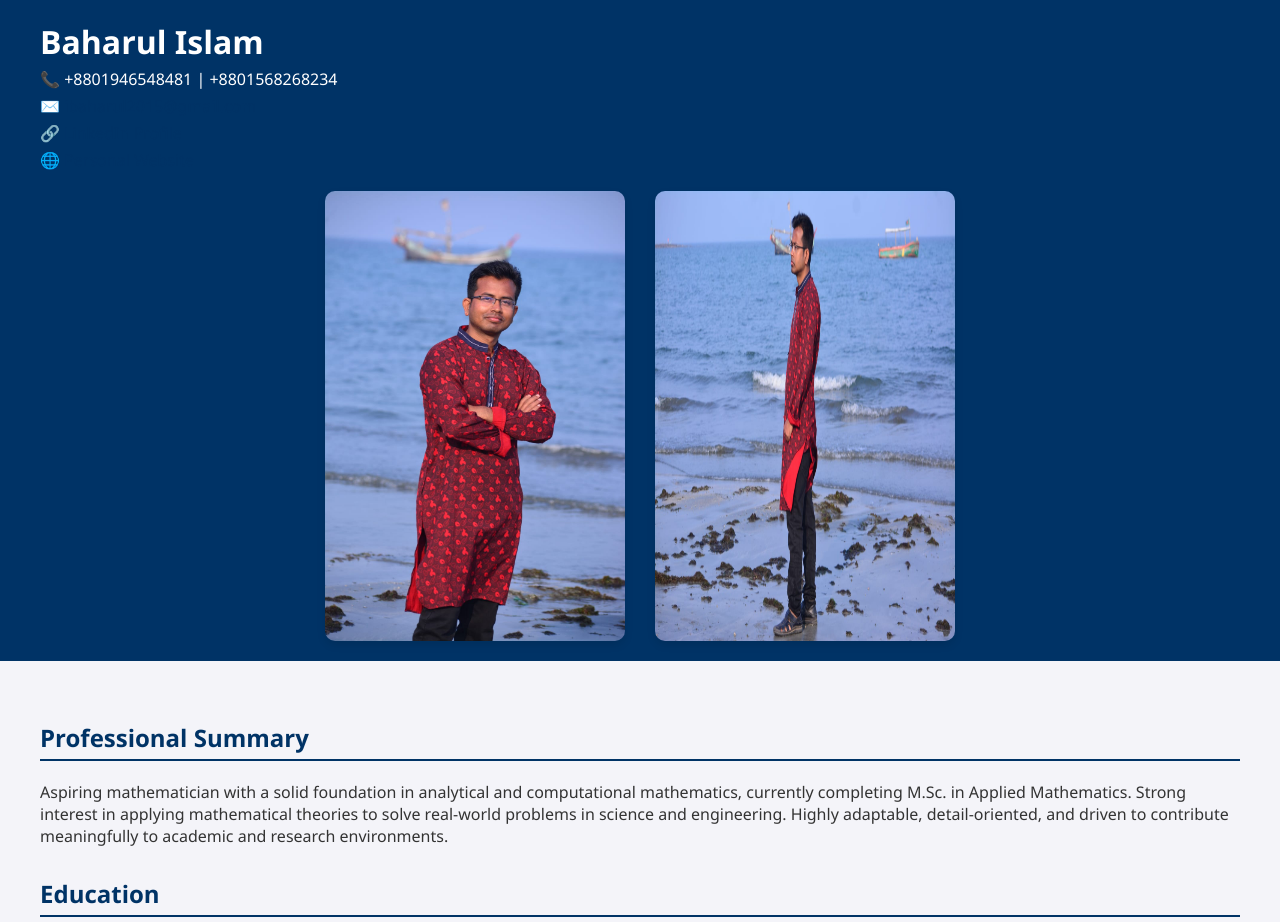
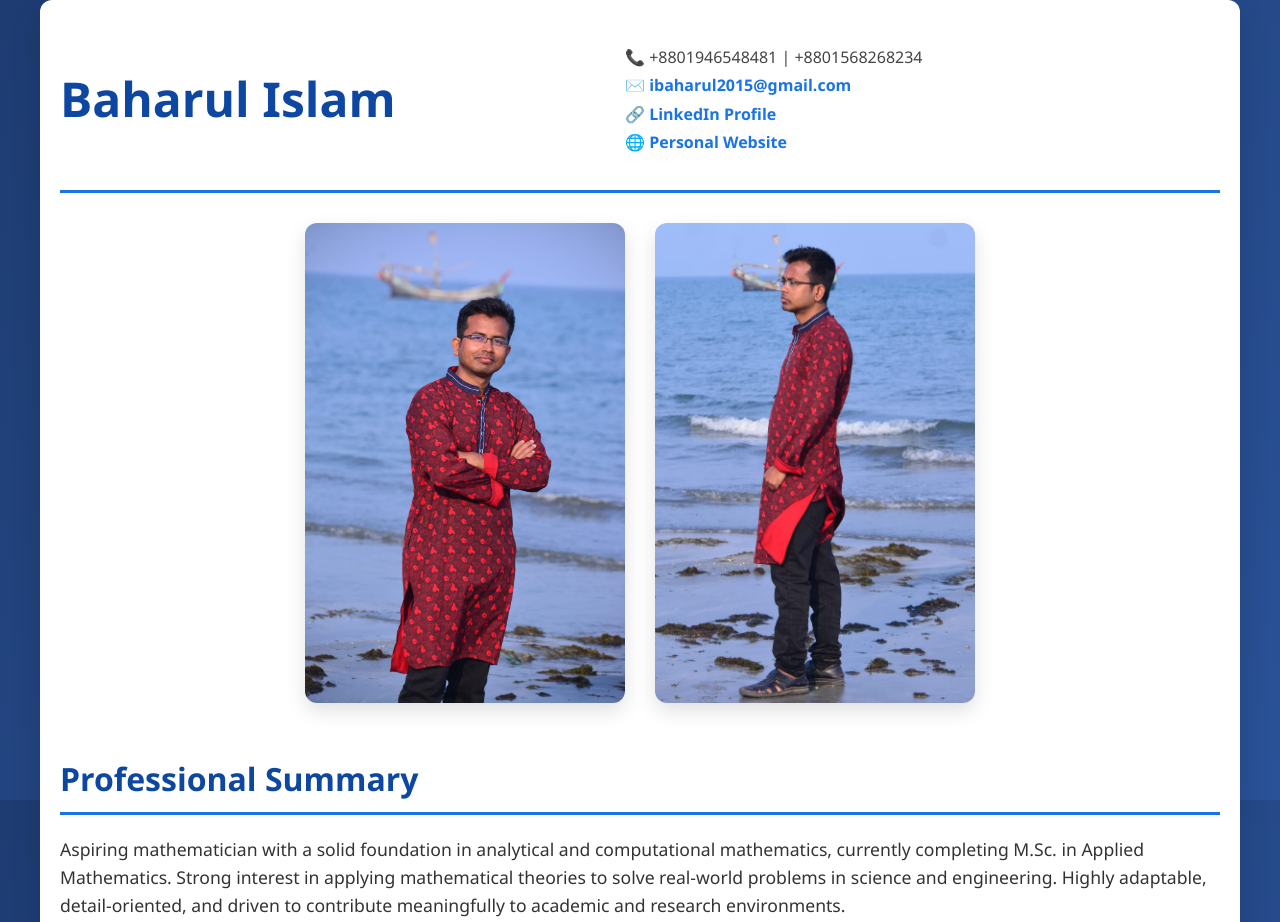
Before and after one commit to ibaharul2015/ibaharul2015.github.io, a plain HTML site: page index.html in a window 1280 px wide. Shown: the top 922 px of the page. Drawn offline with Linux system fonts and the light colour scheme.

Commit message:
Update index.html

```diff
--- a/index.html
+++ b/index.html
@@ -1,67 +1,204 @@
-
 <!DOCTYPE html>
 <html lang="en">
 <head>
   <meta charset="UTF-8" />
-  <meta name="viewport" content="width=device-width, initial-scale=1.0" />
+  <meta name="viewport" content="width=device-width, initial-scale=1" />
   <title>Baharul Islam | Mathematician</title>
   <style>
-    body {
+    /* Reset and base */
+    * {
+      box-sizing: border-box;
+    }
+    body, html {
+      margin: 0; padding: 0; height: 100%;
       font-family: 'Segoe UI', Tahoma, Geneva, Verdana, sans-serif;
+      background: linear-gradient(135deg, #1e3c72 0%, #2a5298 100%);
+      color: #222;
+      line-height: 1.6;
+      min-height: 100vh;
+    }
+
+    a {
+      color: #1a73e8;
+      text-decoration: none;
+      transition: color 0.3s ease;
+    }
+    a:hover, a:focus {
+      color: #0047b3;
+      text-decoration: underline;
+    }
+
+    .container {
+      max-width: 1200px;
+      margin: 0 auto;
+      padding: 40px 20px 80px;
+      background: #fff;
+      border-radius: 12px;
+      box-shadow: 0 12px 30px rgba(0,0,0,0.15);
+    }
+
+    header {
+      padding-bottom: 30px;
+      border-bottom: 3px solid #1a73e8;
+      display: flex;
+      flex-wrap: wrap;
+      align-items: center;
+      gap: 20px;
+    }
+    header h1 {
+      font-size: 3rem;
+      color: #0d47a1;
+      flex: 1 1 300px;
       margin: 0;
-      padding: 0;
-      background: #f4f4f9;
+    }
+    header .contact-info {
+      flex: 1 1 350px;
+      font-size: 1rem;
+      color: #444;
+      line-height: 1.4;
+    }
+    header .contact-info p {
+      margin: 6px 0;
+    }
+    header .contact-info a {
+      color: #1a73e8;
+      font-weight: 600;
+    }
+
+    .photos {
+      margin-top: 30px;
+      display: flex;
+      gap: 30px;
+      justify-content: center;
+      flex-wrap: wrap;
+    }
+    .photos img {
+      width: 320px;
+      max-width: 100%;
+      border-radius: 12px;
+      box-shadow: 0 8px 20px rgba(0,0,0,0.12);
+      object-fit: cover;
+      transition: transform 0.3s ease;
+      cursor: pointer;
+    }
+    .photos img:hover {
+      transform: scale(1.05);
+    }
+
+    main section {
+      margin-top: 50px;
+    }
+    main section h2 {
+      font-size: 2rem;
+      color: #0d47a1;
+      border-bottom: 3px solid #1a73e8;
+      padding-bottom: 8px;
+      margin-bottom: 20px;
+    }
+    main section p, main section ul {
+      font-size: 1.1rem;
       color: #333;
     }
+    main ul {
+      list-style-type: square;
+      padding-left: 22px;
+      margin-top: 10px;
+    }
+    main ul li {
+      margin-bottom: 10px;
+    }
+
+    /* Featured Video styles */
+    .video-wrapper {
+      position: relative;
+      padding-bottom: 56.25%; /* 16:9 */
+      height: 0;
+      overflow: hidden;
+      border-radius: 12px;
+      box-shadow: 0 8px 25px rgba(0,0,0,0.2);
+      max-width: 100%;
+    }
+    .video-wrapper iframe {
+      position: absolute;
+      top: 0; left: 0;
+      width: 100%;
+      height: 100%;
+      border: 0;
+      border-radius: 12px;
+    }
+
+    /* Connect With Me section */
+    .connect {
+      text-align: center;
+      margin-top: 60px;
+      padding-top: 30px;
+      border-top: 3px solid #1a73e8;
+    }
+    .connect h2 {
+      margin-bottom: 20px;
+    }
+    .social-icons {
+      display: inline-flex;
+      gap: 30px;
+      font-size: 2.8rem;
+    }
+    .social-icons a {
+      color: #1a73e8;
+      transition: color 0.3s ease;
+    }
+    .social-icons a:hover, .social-icons a:focus {
+      color: #0047b3;
+    }
+
+    /* Responsive */
+    @media (max-width: 850px) {
       header {
-      background: #003366;
-      color: #fff;
-      padding: 20px 40px;
+        flex-direction: column;
+        align-items: flex-start;
       }
+      header h1, header .contact-info {
+        flex: 1 1 100%;
+      }
+      .photos {
+        justify-content: flex-start;
+      }
+    }
+    @media (max-width: 480px) {
       header h1 {
-      margin: 0;
-      font-size: 2em;
+        font-size: 2.2rem;
       }
-    header p {
-      margin: 5px 0;
+      main section h2 {
+        font-size: 1.6rem;
       }
-    main {
-      padding: 40px;
+      main section p, main section ul {
+        font-size: 1rem;
       }
-    section {
-      margin-bottom: 30px;
+      .photos img {
+        width: 100%;
       }
-    h2 {
-      border-bottom: 2px solid #003366;
-      padding-bottom: 5px;
-      color: #003366;
+      .social-icons {
+        font-size: 2.2rem;
+        gap: 20px;
       }
-    ul {
-      list-style-type: square;
-      margin-left: 20px;
-    }
-    a {
-      color: #003366;
-      text-decoration: none;
-    }
-    a:hover {
-      text-decoration: underline;
     }
   </style>
 </head>
 <body>
+  <div class="container" role="main">
     <header>
       <h1>Baharul Islam</h1>
+      <div class="contact-info">
         <p>📞 +8801946548481 | +8801568268234</p>
         <p>✉️ <a href="mailto:ibaharul2015@gmail.com">ibaharul2015@gmail.com</a></p>
-    <p>🔗 <a href="https://linkedin.com/in/baharul-islam-088a94332" target="_blank">LinkedIn Profile</a></p>
-    <p>🌐 <a href="https://ibaharul2015.github.io" target="_blank">Personal Website</a></p>
-
-    <div style="display: flex; justify-content: center; gap: 30px; flex-wrap: wrap; margin-top: 20px;">
-      <img src="photo1.jpg" alt="Baharul Islam" style="max-width: 100%; width: 300px; border-radius: 10px; box-shadow: 0 4px 8px rgba(0,0,0,0.1);" />
-      <img src="photo2.jpg" alt="Baharul Islam" style="max-width: 100%; width: 300px; border-radius: 10px; box-shadow: 0 4px 8px rgba(0,0,0,0.1);" />
+        <p>🔗 <a href="https://linkedin.com/in/baharul-islam-088a94332" target="_blank" rel="noopener noreferrer">LinkedIn Profile</a></p>
+        <p>🌐 <a href="https://ibaharul2015.github.io" target="_blank" rel="noopener noreferrer">Personal Website</a></p>
       </div>
     </header>
+
+    <div class="photos" aria-label="Photos of Baharul Islam">
+      <img src="photo1.jpg" alt="Baharul Islam smiling" />
+      <img src="photo2.jpg" alt="Baharul Islam working" />
+    </div>
 
     <main>
       <section>
@@ -72,10 +209,20 @@
       <section>
         <h2>Education</h2>
         <ul>
-        <li><strong>M.Sc. in Applied Mathematics</strong> (Expected 2025)<br>Bangabandhu Sheikh Mujibur Rahman Science & Technology University, Gopalganj<br><em>Courses:</em> Relativity, Fluid Dynamics, Fourier & Wavelets, Industrial Math</li>
-        <li><strong>B.Sc. (Hons.) in Mathematics</strong> (2024) | CGPA: 3.26 / 4.00<br>Bangabandhu Sheikh Mujibur Rahman Science & Technology University, Gopalganj<br><em>Courses:</em> Linear Algebra, Differential Equations, Real/Complex Analysis, MATLAB, Numerical Methods</li>
-        <li><strong>Minor:</strong> C/C++, DBMS, Accounting, Economics, Statistics<br><strong>Thesis:</strong> Analytical and Numerical Modeling of Relapsing-Remitting Multiple Sclerosis</li>
-        <li><strong>H.S.C. in Science</strong> (2018) | GPA: 4.72 / 5.00<br>Basundia School and College, Jashore Board</li>
+          <li><strong>M.Sc. in Applied Mathematics</strong> (Expected 2025)<br>
+              Bangabandhu Sheikh Mujibur Rahman Science & Technology University, Gopalganj<br>
+              <em>Courses:</em> Relativity, Fluid Dynamics, Fourier & Wavelets, Industrial Math
+          </li>
+          <li><strong>B.Sc. (Hons.) in Mathematics</strong> (2024) | CGPA: 3.26 / 4.00<br>
+              Bangabandhu Sheikh Mujibur Rahman Science & Technology University, Gopalganj<br>
+              <em>Courses:</em> Linear Algebra, Differential Equations, Real/Complex Analysis, MATLAB, Numerical Methods
+          </li>
+          <li><strong>Minor:</strong> C/C++, DBMS, Accounting, Economics, Statistics<br>
+              <strong>Thesis:</strong> Analytical and Numerical Modeling of Relapsing-Remitting Multiple Sclerosis
+          </li>
+          <li><strong>H.S.C. in Science</strong> (2018) | GPA: 4.72 / 5.00<br>
+              Basundia School and College, Jashore Board
+          </li>
         </ul>
       </section>
 
@@ -138,6 +285,23 @@
           </li>
         </ul>
       </section>
-  </main>
-</body>
-</html>
+
+      <!-- New Featured Video Section -->
+      <section>
+        <h2>Featured Video</h2>
+        <div class="video-wrapper" aria-label="Featured YouTube video from Baharul Islam's channel">
+          <iframe
+            src="https://www.youtube.com/embed?listType=user_uploads&list=baharul2016"
+            title="Baharul Islam YouTube Channel Videos"
+            allow="accelerometer; autoplay; clipboard-write; encrypted-media; gyroscope; picture-in-picture"
+            allowfullscreen></iframe>
+        </div>
+      </section>
+
+      <!-- Connect With Me Section -->
+      <section class="connect" aria-label="Social media links to connect with Baharul Islam">
+        <h2>Connect With Me</h2>
+        <div class="social-icons">
+          <a href="https://www.youtube.com/@baharul2016" target="_blank" rel="noopener noreferrer" aria-label="YouTube Channel">
+            <!-- YouTube SVG Icon -->
+            <svg xmlns="http://www.w3.org/2000/svg" width="40" height="40" fill="#FF0000" viewBox="0 0 24 24"><path d="M10 15l5.19-3L10 9v6z"/><path d="M21.8 7.2c-.2-.7-.8-1.3-1.5-1.5C18.6 5 12 5 12 5s-6.6 0-8.3.7c-.7.2-1.3.8-1.5 1.5C2 9 2 12 2 12s0 3 .2 4.8c.2.7.8 1.3 1.5 1.5 1.7.7 8.3.7 8.3.7s6.6
```
Lines whose indentation alone changed are shown as unchanged.
